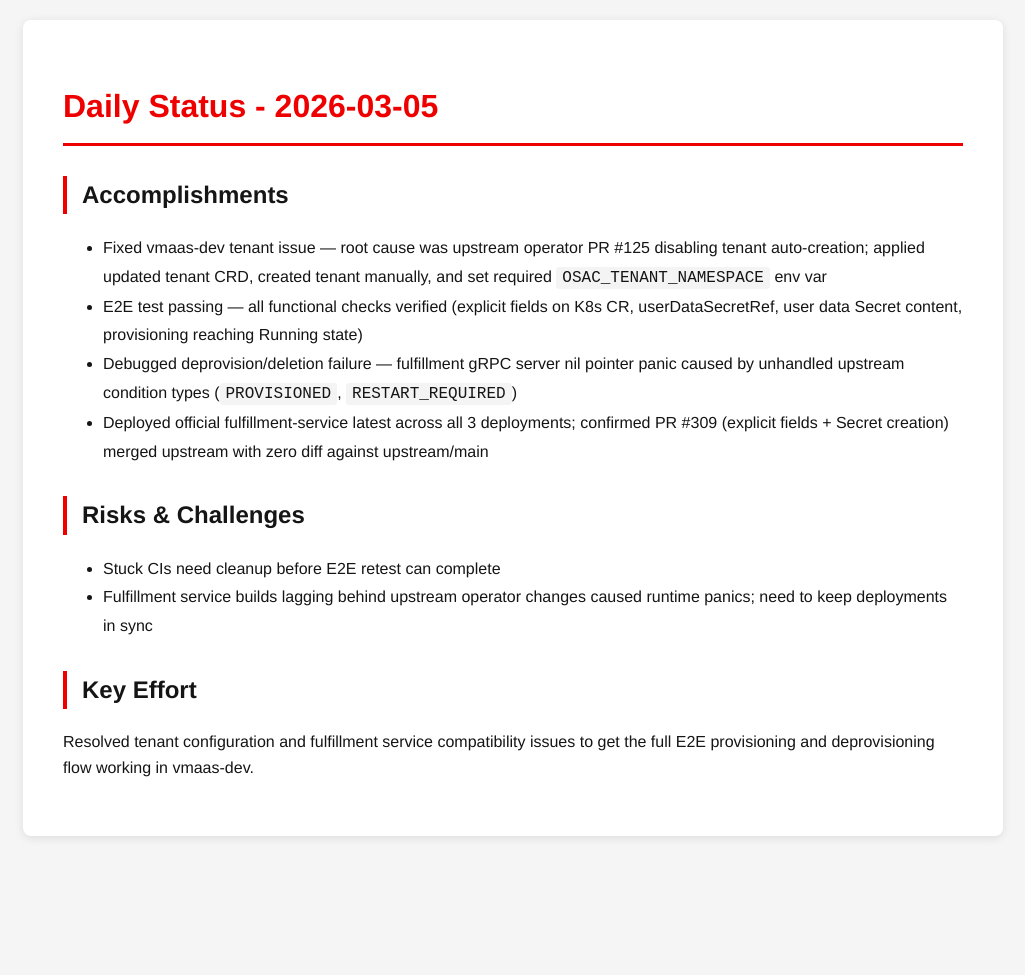
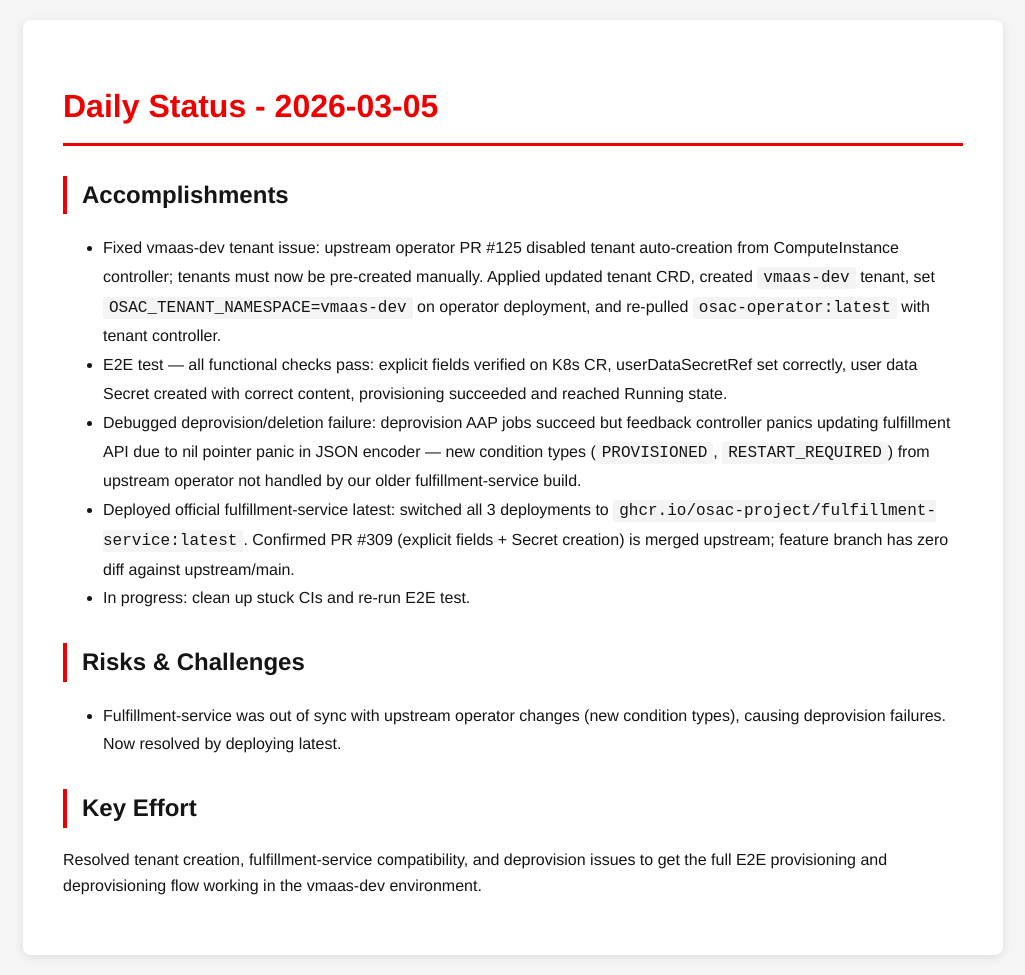
Before and after one commit to tzvatot/daily-status, a Jekyll site: the page built from 2026-03-05.md, in a window 1280 px wide. Shown: the whole page, without its empty margins (127-1152 px from the left). Built offline with Jekyll 4.4.1, drawn with Linux system fonts in a browser that asks for light colours; before the commit the page ends 900 px from its top, so only the background shows below that.

Commit message:
Daily status update - 2026-03-05

```diff
--- a/2026-03-05.md
+++ b/2026-03-05.md
@@ -7,14 +7,14 @@ date: 2026-03-05
 # Daily Status - 2026-03-05
 
 ## Accomplishments
-- Fixed vmaas-dev tenant issue — root cause was upstream operator PR #125 disabling tenant auto-creation; applied updated tenant CRD, created tenant manually, and set required `OSAC_TENANT_NAMESPACE` env var
-- E2E test passing — all functional checks verified (explicit fields on K8s CR, userDataSecretRef, user data Secret content, provisioning reaching Running state)
-- Debugged deprovision/deletion failure — fulfillment gRPC server nil pointer panic caused by unhandled upstream condition types (`PROVISIONED`, `RESTART_REQUIRED`)
-- Deployed official fulfillment-service latest across all 3 deployments; confirmed PR #309 (explicit fields + Secret creation) merged upstream with zero diff against upstream/main
+- Fixed vmaas-dev tenant issue: upstream operator PR #125 disabled tenant auto-creation from ComputeInstance controller; tenants must now be pre-created manually. Applied updated tenant CRD, created `vmaas-dev` tenant, set `OSAC_TENANT_NAMESPACE=vmaas-dev` on operator deployment, and re-pulled `osac-operator:latest` with tenant controller.
+- E2E test — all functional checks pass: explicit fields verified on K8s CR, userDataSecretRef set correctly, user data Secret created with correct content, provisioning succeeded and reached Running state.
+- Debugged deprovision/deletion failure: deprovision AAP jobs succeed but feedback controller panics updating fulfillment API due to nil pointer panic in JSON encoder — new condition types (`PROVISIONED`, `RESTART_REQUIRED`) from upstream operator not handled by our older fulfillment-service build.
+- Deployed official fulfillment-service latest: switched all 3 deployments to `ghcr.io/osac-project/fulfillment-service:latest`. Confirmed PR #309 (explicit fields + Secret creation) is merged upstream; feature branch has zero diff against upstream/main.
+- In progress: clean up stuck CIs and re-run E2E test.
 
 ## Risks & Challenges
-- Stuck CIs need cleanup before E2E retest can complete
-- Fulfillment service builds lagging behind upstream operator changes caused runtime panics; need to keep deployments in sync
+- Fulfillment-service was out of sync with upstream operator changes (new condition types), causing deprovision failures. Now resolved by deploying latest.
 
 ## Key Effort
-Resolved tenant configuration and fulfillment service compatibility issues to get the full E2E provisioning and deprovisioning flow working in vmaas-dev.
+Resolved tenant creation, fulfillment-service compatibility, and deprovision issues to get the full E2E provisioning and deprovisioning flow working in the vmaas-dev environment.
```
